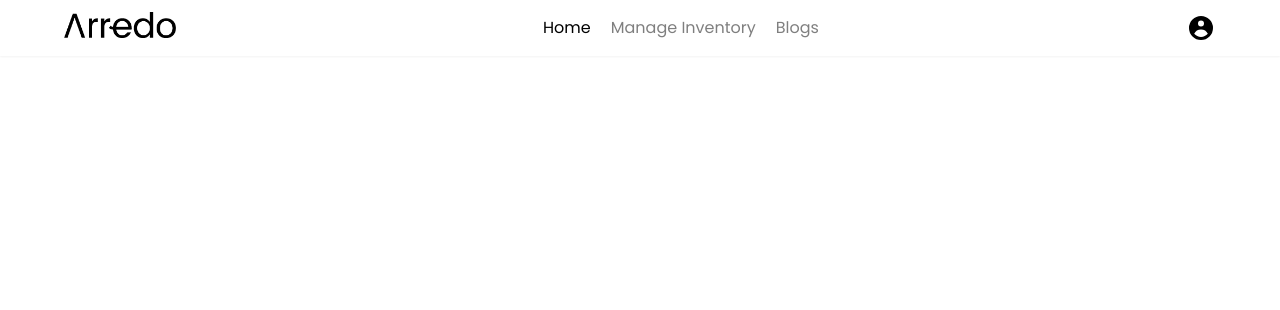
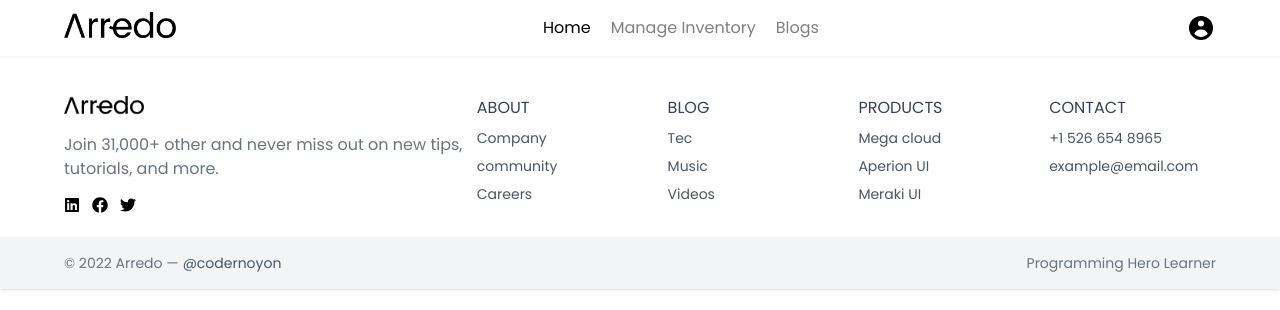
Before and after one commit to noyonalways/assignment-11-client, a React (Create React App) app: page / in a window 1280 px wide. Shown: the top 310 px of the page. Built offline with nearby package versions, Linux system fonts and the light colour scheme.

Commit message:
footer section added

```diff
--- /dev/null
+++ b/src/Components/User/User.js
@@ -0,0 +1,25 @@
+import React from 'react';
+
+const User = () => {
+    return (
+        <div class="flex items-center justify-center ">
+            <div class="relative inline-block">
+                <button class="relative z-10 block p-2 text-gray-700 bg-white border border-transparent rounded-md dark:text-white focus:border-blue-500 focus:ring-opacity-40 dark:focus:ring-opacity-40 focus:ring-blue-300 dark:focus:ring-blue-400 focus:ring focus:outline-none">
+                    <svg class="w-5 h-5 text-gray-800 " xmlns="http://www.w3.org/2000/svg" viewBox="0 0 20 20" fill="currentColor">
+                        <path fill-rule="evenodd" d="M5.293 7.293a1 1 0 011.414 0L10 10.586l3.293-3.293a1 1 0 111.414 1.414l-4 4a1 1 0 01-1.414 0l-4-4a1 1 0 010-1.414z" clip-rule="evenodd" />
+                    </svg>
+                </button>
+
+                <div class="absolute right-0 z-20 w-48 py-2 mt-2 bg-white rounded-md shadow-xl dark:bg-gray-800">
+                    <a href="!#" class="block px-4 py-3 text-sm text-gray-600 capitalize transition-colors duration-200 transform dark:text-gray-300 hover:bg-gray-100 dark:hover:bg-gray-700 dark:hover:text-white"> your profile </a>
+                    <a href="!#" class="block px-4 py-3 text-sm text-gray-600 capitalize transition-colors duration-200 transform dark:text-gray-300 hover:bg-gray-100 dark:hover:bg-gray-700 dark:hover:text-white"> Your projects </a>
+                    <a href="!#" class="block px-4 py-3 text-sm text-gray-600 capitalize transition-colors duration-200 transform dark:text-gray-300 hover:bg-gray-100 dark:hover:bg-gray-700 dark:hover:text-white"> Help </a>
+                    <a href="!#" class="block px-4 py-3 text-sm text-gray-600 capitalize transition-colors duration-200 transform dark:text-gray-300 hover:bg-gray-100 dark:hover:bg-gray-700 dark:hover:text-white"> Settings </a>
+                    <a href="!#" class="block px-4 py-3 text-sm text-gray-600 capitalize transition-colors duration-200 transform dark:text-gray-300 hover:bg-gray-100 dark:hover:bg-gray-700 dark:hover:text-white"> Sign Out </a>
+                </div>
+            </div>
+        </div>
+    );
+};
+
+export default User;
--- a/src/Pages/Login/Login.js
+++ b/src/Pages/Login/Login.js
@@ -35,7 +35,7 @@ const Login = () => {
                             <form>
                                 <div>
                                     <label for="email" class="block mb-2 text-sm text-gray-600">Email Address</label>
-                                    <input type="email" name="email" id="email" placeholder="example@example.com" class="block w-full px-4 py-2 mt-2 text-gray-700 placeholder-gray-400 bg-white border border-gray-200 rounded-md dark:text-gray-300  focus:border-blue-400  focus:ring-blue-400 focus:outline-none focus:ring focus:ring-opacity-40" />
+                                    <input type="email" name="email" id="email" placeholder="example@example.com" class="block w-full px-4 py-2 mt-2 text-gray-700 placeholder-gray-400 bg-white border border-gray-200 rounded-md focus:border-blue-400  focus:ring-blue-400 focus:outline-none focus:ring focus:ring-opacity-40" />
                                 </div>
 
                                 <div class="mt-6">
--- a/src/Pages/Register/Register.js
+++ b/src/Pages/Register/Register.js
@@ -5,7 +5,7 @@ import SocialLogin from '../../Components/SocialLogin/SocialLogin';
 const Register = () => {
     return (
         <div>
-            <div className="container mx-auto lg:px-16 flex items-center justify-center h-screen">
+            <div className="container px-5 md:px-0 mx-auto lg:px-16 flex items-center justify-center h-screen">
                 <div class="w-full max-w-sm mx-auto overflow-hidden bg-white rounded-lg shadow-md border-t">
                     <div class="px-6 py-4">
                         <h2 class="text-3xl font-bold text-center text-gray-700 ">Register</h2>
@@ -29,7 +29,7 @@ const Register = () => {
 
                             <div class="flex items-center justify-between mt-4">
                                 <label className='text-sm' htmlFor="terms"><input className='mr-2' type="checkbox" name="" id="terms" />Terms and condition</label>
-                                <button class="px-4 py-2 leading-5 text-white transition-colors duration-200 transform bg-blue-400 rounded hover:bg-blue-500 focus:outline-none" type="button">Register</button>
+                                <button class="px-4 py-2 leading-5 text-white transition-colors duration-200 transform bg-blue-500 rounded hover:bg-blue-400 focus:outline-none" type="submit">Register</button>
                             </div>
                         </form>
                     </div>
--- a/src/Shared/Footer/Footer.js
+++ b/src/Shared/Footer/Footer.js
@@ -1,8 +1,68 @@
 import React from 'react';
+import { FaLinkedin, FaTwitter, FaFacebook } from 'react-icons/fa'
+import { Link } from 'react-router-dom';
+import logo from '../../Assets/images/arredo-logo-black.png';
+
 
 const Footer = () => {
     return (
-        <footer>
+        <footer class="bg-white pt-10 shadow">
+            <div class="container lg:px-16 px-4 mx-auto pb-6">
+                <div class="lg:flex">
+                    <div class="w-full -mx-6 lg:w-2/5">
+                        <div class="px-6">
+
+                            <Link className='inline-block w-20' to='/'><img className='w-full' src={logo} alt="" /></Link>
+
+                            <p class="max-w-md mt-2 text-gray-500 ">Join 31,000+ other and never miss out on new tips, tutorials, and more.</p>
+                            <div class="flex mt-4 space-x-3">
+                                <Link to='/'><FaLinkedin /></Link>
+                                <Link to='/'><FaFacebook /></Link>
+                                <Link to='/'><FaTwitter /></Link>
+                            </div>
+                        </div>
+                    </div>
+
+                    <div class="mt-6 lg:mt-0 lg:flex-1">
+                        <div class="grid grid-cols-2 gap-6 sm:grid-cols-3 md:grid-cols-4">
+                            <div>
+                                <h3 class="text-gray-700 uppercase">About</h3>
+                                <a href="/" class="block mt-2 text-sm text-gray-600 hover:underline">Company</a>
+                                <a href="/" class="block mt-2 text-sm text-gray-600 hover:underline">community</a>
+                                <a href="/" class="block mt-2 text-sm text-gray-600 hover:underline">Careers</a>
+                            </div>
+
+                            <div>
+                                <h3 class="text-gray-700 uppercase">Blog</h3>
+                                <a href="/" class="block mt-2 text-sm text-gray-600 hover:underline">Tec</a>
+                                <a href="/" class="block mt-2 text-sm text-gray-600 hover:underline">Music</a>
+                                <a href="/" class="block mt-2 text-sm text-gray-600 hover:underline">Videos</a>
+                            </div>
+
+                            <div>
+                                <h3 class="text-gray-700 uppercase">Products</h3>
+                                <a href="/" class="block mt-2 text-sm text-gray-600 hover:underline">Mega cloud</a>
+                                <a href="/" class="block mt-2 text-sm text-gray-600 hover:underline">Aperion UI</a>
+                                <a href="/" class="block mt-2 text-sm text-gray-600 hover:underline">Meraki UI</a>
+                            </div>
+
+                            <div>
+                                <h3 class="text-gray-700 uppercase ">Contact</h3>
+                                <span class="block mt-2 text-sm text-gray-600 hover:underline">+1 526 654 8965</span>
+                                <span class="block mt-2 text-sm text-gray-600 hover:underline">example@email.com</span>
+                            </div>
+                        </div>
+                    </div>
+                </div>
+            </div>
+            <div className="bg-gray-100">
+                <div className="container lg:px-16 px-3 mx-auto py-4 flex flex-wrap flex-col sm:flex-row">
+                <p className="text-gray-500 text-sm text-center sm:text-left">&copy; {new Date().getFullYear()} Arredo —
+                    <a href="https://coder-noyon.blogspot.com" className="text-gray-600 ml-1" target="_blank" rel="noopener noreferrer">@codernoyon</a>
+                </p>
+                <span className="sm:ml-auto sm:mt-0 mt-2 sm:w-auto w-full sm:text-left text-center text-gray-500 text-sm">Programming Hero Learner</span>
+                </div>
+            </div>
 
         </footer>
     );
```
Also changed, not shown: src/Shared/Header/Header.js (+4 -4 lines).
